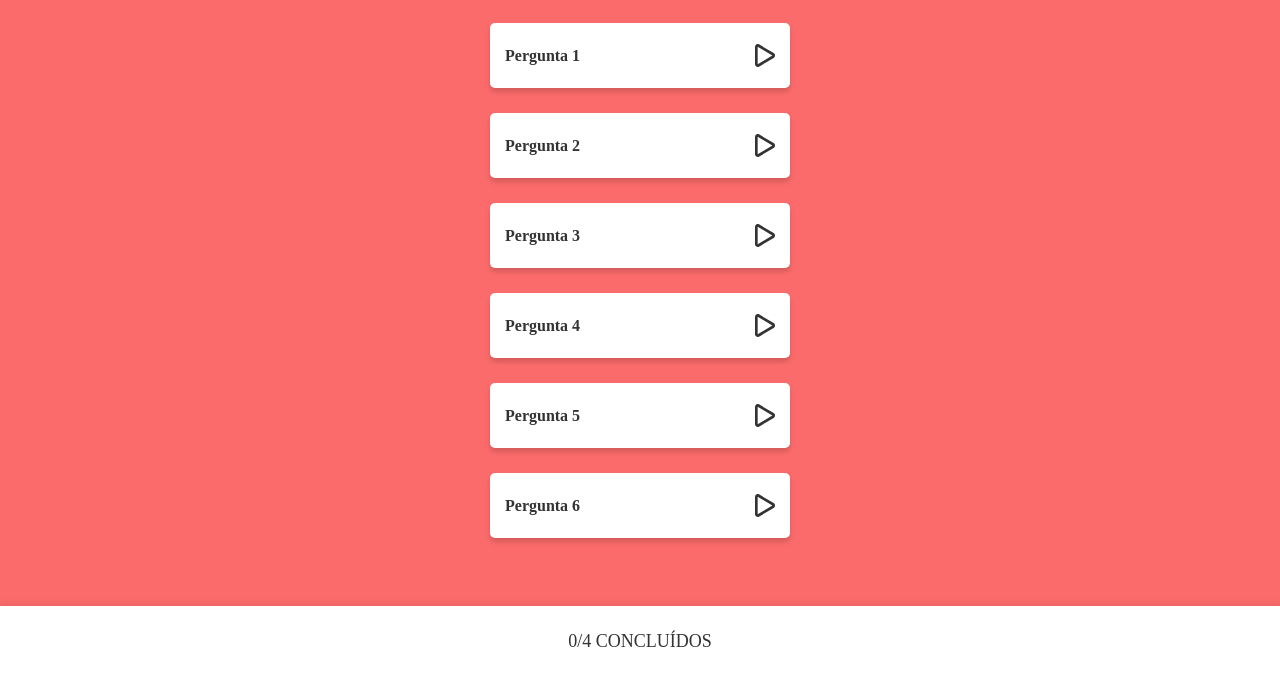
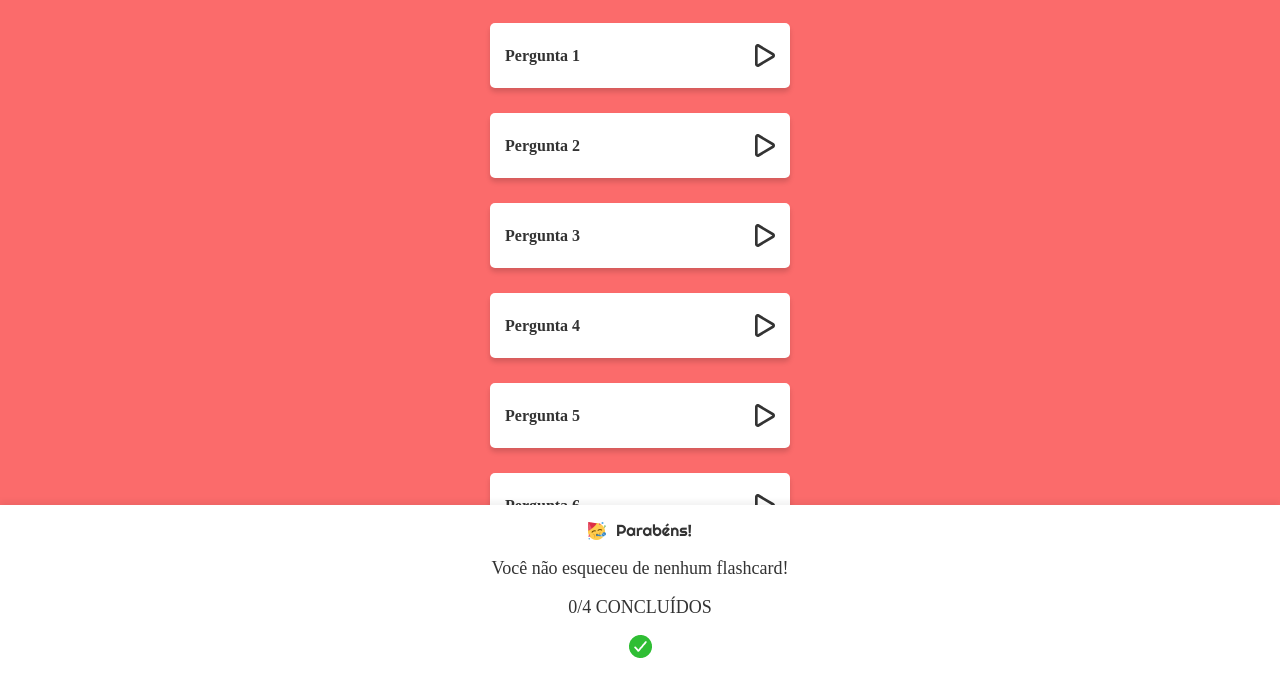
Before and after one commit to nicollekoetzler/Projeto-08-ZapRecall, a React app: page / in a window 1280 px wide. Both pictures are taken after a click on the button "Iniciar Recall!". Shown: the part 124-800 px from the top of the page. Built offline with nearby package versions, Linux system fonts and the light colour scheme; a web font is replaced by a local one.

Commit message:
finaliza layout

```diff
--- a/public/css/style.css
+++ b/public/css/style.css
@@ -112,12 +112,51 @@ button {
     width: 100%;
     background-color: white;
     display: flex;
-    justify-content: center;
+    justify-content: space-around;
     align-items: center;
     position: fixed;
     bottom: 0;
     left: 0;
     box-shadow: 0px -4px 6px rgba(0, 0, 0, 0.05);
+    flex-direction: column;
+    padding: 8px;
+}
+
+.bottom2 {
+    height: 171px;
+    width: 100%;
+    background-color: white;
+    display: flex;
+    justify-content: space-around;
+    align-items: center;
+    position: fixed;
+    bottom: 0;
+    left: 0;
+    box-shadow: 0px -4px 6px rgba(0, 0, 0, 0.05);
+    flex-direction: column;
+    padding: 8px;
+}
+
+.titleresult {
+    display: flex;
+}
+
+.titleresult > img {
+    margin-right: 10px;
+}
+
+.bottomDescription {
+    font-family: 'Recursive';
+    font-style: normal;
+    font-weight: 400;
+    font-size: 18px;
+    line-height: 22px;
+    text-align: center;
+}
+
+.bolinhas > img {
+    margin-left: 2.5px;
+    margin-right: 2.5px;
 }
 
 .bottomText {
--- a/src/components/Flashcards.js
+++ b/src/components/Flashcards.js
@@ -49,10 +49,32 @@ export default function Flashcards({ visibleFlashcards }){
                         <p className="questiontext" >Pergunta 6</p>
                         <img src="assets/Vector.svg" alt="" />
                     </li>
+                    <li className="question" >
+                        <p className="questiontext" >Pergunta 7</p>
+                        <img src="assets/Vector.svg" alt="" />
+                    </li>
+                    <li className="question" >
+                        <p className="questiontext" >Pergunta 8</p>
+                        <img src="assets/Vector.svg" alt="" />
+                    </li>
                 </ul>
             </div>
-            <div className="bottom">
+            <div className="bottom hidden">
                 <p className="bottomText">0/4 CONCLUÍDOS</p>
+                <div className="bolinhas">
+                    <img src="assets/right.png" alt="" />
+                </div>
+            </div>
+            <div className="bottom2">
+                <div className="titleresult">
+                    <img src="assets/party.png" alt="" />
+                    <p>Parabéns!</p>
+                </div>
+                <p className="bottomDescription" >Você não esqueceu de nenhum flashcard!</p>
+                <p className="bottomText">0/4 CONCLUÍDOS</p>
+                <div className="bolinhas">
+                    <img src="assets/right.png" alt="" />
+                </div>
             </div>
         </div>
     )
```
